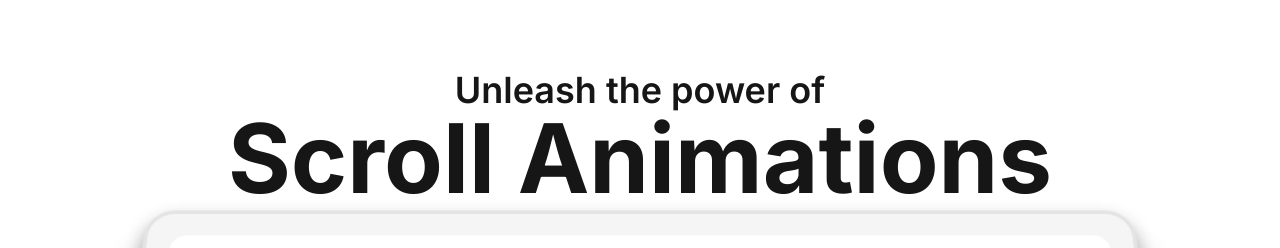
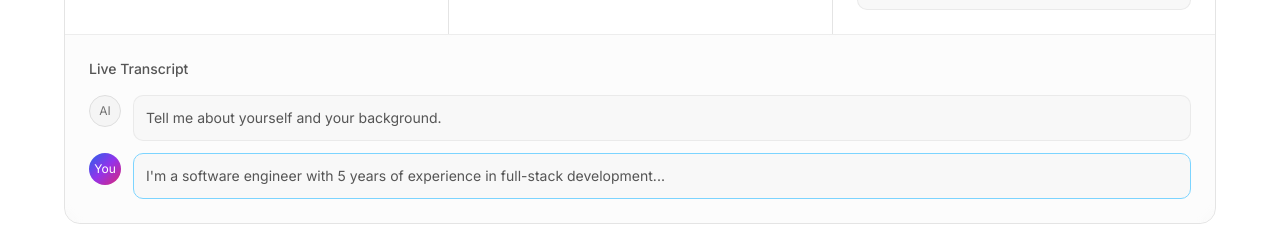
Before and after one commit to asefahmed500/Live-AI-Interview-Coach-Gemini-Live-Agent, a Next.js app in the folder apps/web/: page / in a window 1280 px wide. Shown: the part 1849-2097 px from the top of the page. Built offline with nearby package versions, Linux system fonts and the light colour scheme; grey boxes are pictures that could not be loaded.

Commit message:
fix: remove HeroScrollDemo section and fix hero loading issue

```diff
--- a/apps/web/src/app/page.tsx
+++ b/apps/web/src/app/page.tsx
@@ -1,25 +1,12 @@
 'use client';
 
-import { useState, useEffect } from 'react';
+
 import { Play, Sparkles, Video, MessageSquare, TrendingUp, Shield, Zap, Check, ArrowRight } from 'lucide-react';
 import Link from 'next/link';
 import { LandingNavbar } from '@/components/layout/landing-navbar';
-import { HeroScrollDemo } from '@/components/ui/hero-scroll-demo';
+
 
 export default function HomePage() {
-  const [mounted, setMounted] = useState(false);
-
-  useEffect(() => {
-    setMounted(true);
-  }, []);
-
-  if (!mounted) {
-    return (
-      <div className="min-h-screen flex items-center justify-center" style={{ background: 'oklch(1.00 0 0)' }}>
-        <div className="spinner-lg"></div>
-      </div>
-    );
-  }
 
   return (
     <div className="min-h-screen" style={{ background: 'oklch(1.00 0 0)' }}>
@@ -73,9 +60,6 @@ export default function HomePage() {
       </section>
 
       {/* Scroll Animation Demo Section */}
-      <section className="relative overflow-hidden" style={{ background: 'oklch(1.00 0 0)' }}>
-        <HeroScrollDemo />
-      </section>
 
       {/* Features Section */}
       <section id="features" className="py-20" style={{ borderTop: '1px solid oklch(0.90 0 0 / 0.5)' }}>
```
